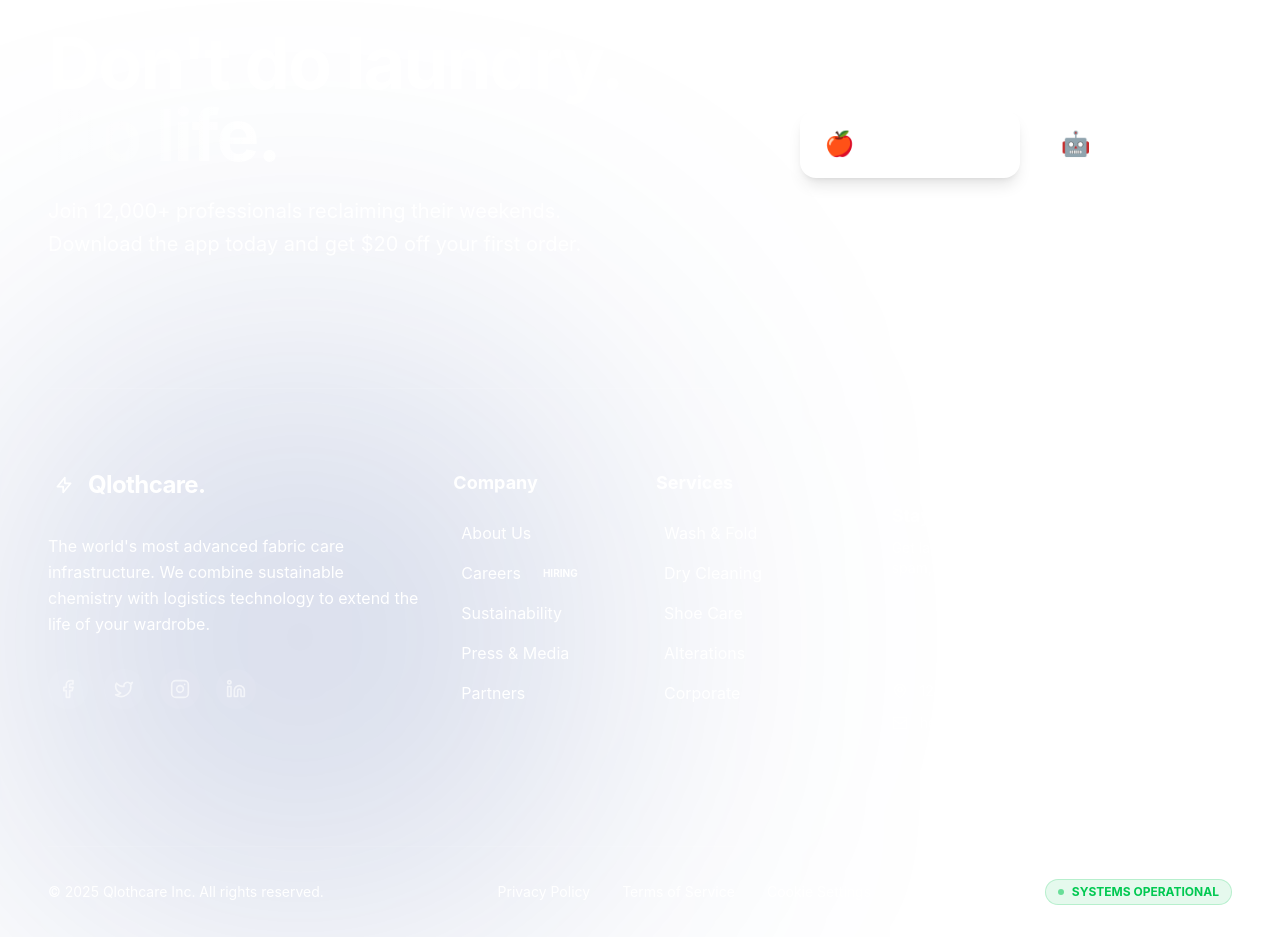
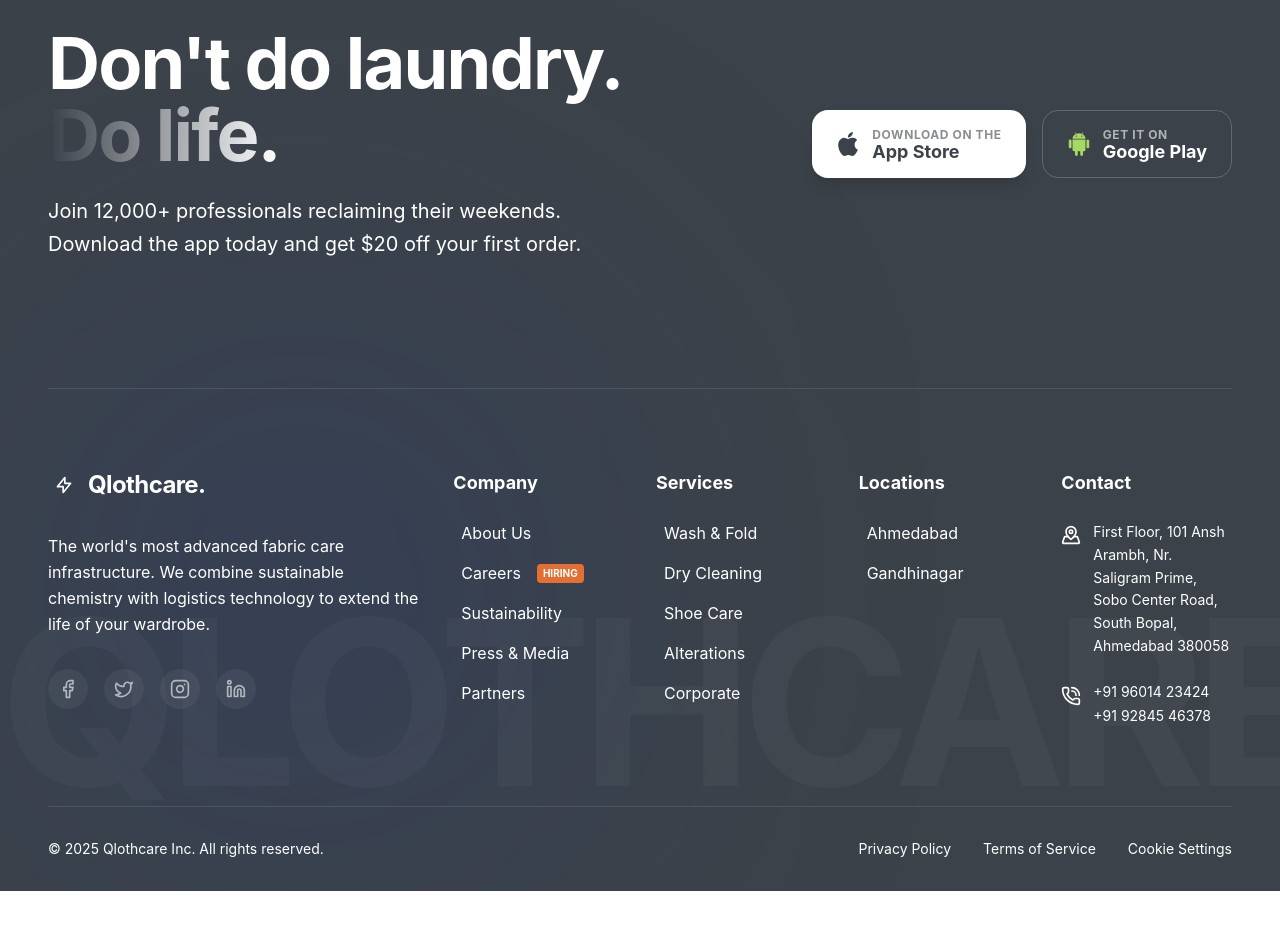
Before and after one commit to Mitesh-Amin01/qlothcare-final, a Next.js app: page /about-us in a window 1280 px wide. Shown: the part 4900-5837 px from the top of the page. After the commit the page ends 5791 px from the top, so only its background shows below. Built offline with nearby package versions, Linux system fonts and the light colour scheme.

Commit message:
Redesign Footer

```diff
--- a/src/components/layout/Footer.jsx
+++ b/src/components/layout/Footer.jsx
@@ -1,16 +1,19 @@
 import React from 'react';
-import { Facebook, Twitter, Instagram, Linkedin, Send, ArrowRight, Smartphone, MapPin, Mail } from 'lucide-react';
+import {
+  Facebook, Twitter, Instagram, Linkedin,
+  ArrowRight, MapPinnedIcon, PhoneCall
+} from 'lucide-react';
 
 const Footer = () => {
   return (
-    <footer className="bg-clothcare-navy text-white font-sans relative overflow-hidden">
+    <footer className="bg-clothcare-dark text-white font-sans relative overflow-hidden">
 
       {/* =========================
           BACKGROUND ELEMENTS
       ========================= */}
       {/* Giant Watermark */}
-      <div className="absolute bottom-0 left-0 w-full overflow-hidden pointer-events-none select-none opacity-[0.03]">
-        <h1 className="text-[15vw] font-bold text-white leading-none tracking-tighter text-center translate-y-1/4">
+      <div className="absolute bottom-[130px] left-0 w-full pointer-events-none select-none opacity-[0.03] ">
+        <h1 className="text-[18vw] font-bold text-white leading-none tracking-tighter text-center translate-y-1/4">
           QLOTHCARE
         </h1>
       </div>
@@ -23,7 +26,6 @@
 
         {/* =========================
             PART 1: THE "BIG" CTA
-            This sits at the top of the footer, acting as the final push.
         ========================= */}
         <div className="py-24 lg:py-32 border-b border-white/10 flex flex-col lg:flex-row items-start lg:items-center justify-between gap-12">
           <div className="max-w-3xl">
@@ -40,18 +42,32 @@
           </div>
 
           <div className="flex flex-col sm:flex-row gap-4 w-full lg:w-auto">
-            {/* App Store Button Mockup */}
-            <button className="flex items-center gap-3 bg-white text-clothcare-navy px-6 py-4 rounded-xl hover:bg-clothcare-teal hover:text-white transition-all duration-300 shadow-lg group">
-              <span className="text-2xl">🍎</span>
+            {/* App Store Button */}
+            <button className="flex items-center gap-3 bg-white text-clothcare-dark px-6 py-4 rounded-xl hover:bg-white/10 hover:text-white transition-all duration-300 shadow-lg group">
+              <span className="text-2xl">
+                <svg xmlns="http://www.w3.org/2000/svg" viewBox="0 0 22.773 22.773" width="24" height="24" fill="currentColor">
+                  <path d="M15.769,0c0.053,0,0.106,0,0.162,0c0.13,1.606-0.483,2.806-1.228,3.675c-0.731,0.863-1.732,1.7-3.351,1.573 c-0.108-1.583,0.506-2.694,1.25-3.561C13.292,0.879,14.557,0.16,15.769,0z" />
+                  <path d="M20.67,16.716c0,0.016,0,0.03,0,0.045c-0.455,1.378-1.104,2.559-1.896,3.655c-0.723,0.995-1.609,2.334-3.191,2.334 c-1.367,0-2.275-0.879-3.676-0.903c-1.482-0.024-2.297,0.735-3.652,0.926c-0.155,0-0.31,0-0.462,0 c-0.995-0.144-1.798-0.932-2.383-1.642c-1.725-2.098-3.058-4.808-3.306-8.276c0-0.34,0-0.679,0-1.019 c0.105-2.482,1.311-4.5,2.914-5.478c0.846-0.52,2.009-0.963,3.304-0.765c0.555,0.086,1.122,0.276,1.619,0.464 c0.471,0.181,1.06,0.502,1.618,0.485c0.378-0.011,0.754-0.208,1.135-0.347c1.116-0.403,2.21-0.865,3.652-0.648 c1.733,0.262,2.963,1.032,3.723,2.22c-1.466,0.933-2.625,2.339-2.427,4.74C17.818,14.688,19.086,15.964,20.67,16.716z" />
+                </svg>
+              </span>
               <div className="text-left">
                 <p className="text-xs font-bold uppercase tracking-wider opacity-60">Download on the</p>
                 <p className="text-lg font-display font-bold leading-none">App Store</p>
               </div>
             </button>
 
-            {/* Google Play Button Mockup */}
+            {/* Google Play Button */}
             <button className="flex items-center gap-3 bg-transparent border border-white/20 text-white px-6 py-4 rounded-xl hover:bg-white/10 transition-all duration-300 group">
-              <span className="text-2xl">🤖</span>
+              <span className="text-2xl">
+                <svg xmlns="http://www.w3.org/2000/svg" viewBox="-146 129 218 256" width="24" height="24" fill="#A6D864">
+                  <g>
+                    <path d="M-2.9,150.4l2.8-4.2l2.8-4.1l6.2-9.3c0.8-1.1,0.5-2.7-0.7-3.4c-1.1-0.8-2.7-0.5-3.4,0.7l-6.6,9.9l-2.8,4.2l-2.8,4.2 c-9-3.5-18.9-5.4-29.5-5.4c-10.5,0-20.5,1.9-29.5,5.4l-2.8-4.2L-72,140l-6.6-9.9c-0.8-1.1-2.3-1.4-3.4-0.7 c-1.1,0.8-1.4,2.3-0.7,3.4l6.2,9.3l2.8,4.1l2.8,4.2c-21,9.8-35.3,28.3-35.3,49.6H32.5C32.4,178.7,18.2,160.2-2.9,150.4z M-66.7,180.1c-4.1,0-7.4-3.3-7.4-7.4c0-4.1,3.3-7.4,7.4-7.4c4.1,0,7.4,3.3,7.4,7.4S-62.6,180.1-66.7,180.1z M-7.3,180.1 c-4.1,0-7.4-3.3-7.4-7.4c0-4.1,3.3-7.4,7.4-7.4c4.1,0,7.4,3.3,7.4,7.4C0.2,176.8-3.1,180.1-7.3,180.1z" />
+                    <path d="M-105.3,209.8l-1.1,0.1v12.3v10.1v86.6c0,8.7,7,15.7,15.7,15.7h11.3c-0.4,1.3-0.6,2.7-0.6,4.1v0.8v5v25.6 c0,8.2,6.7,14.9,14.9,14.9s14.9-6.7,14.9-14.9v-25.6v-5v-0.8c0-1.4-0.2-2.8-0.6-4.1h27.6c-0.4,1.3-0.6,2.7-0.6,4.1v0.8v5v25.6 c0,8.2,6.7,14.9,14.9,14.9c8.2,0,14.9-6.7,14.9-14.9v-25.6v-5v-0.8c0-1.4-0.2-2.8-0.6-4.1h11.3c8.7,0,15.7-7,15.7-15.7v-86.6v-10.1 v-12.4h-1.1H-105.3z" />
+                    <path d="M-131.1,209.9c-8.2,0-14.9,6.7-14.9,14.9v63.6c0,8.2,6.7,14.9,14.9,14.9c8.2,0,14.9-6.7,14.9-14.9v-63.6 C-116.3,216.5-122.9,209.9-131.1,209.9z" />
+                    <path d="M57.2,209.9c-8.2,0-14.9,6.7-14.9,14.9v63.6c0,8.2,6.7,14.9,14.9,14.9s14.9-6.7,14.9-14.9v-63.6 C72,216.5,65.4,209.9,57.2,209.9z" />
+                  </g>
+                </svg>
+              </span>
               <div className="text-left">
                 <p className="text-xs font-bold uppercase tracking-wider opacity-60">Get it on</p>
                 <p className="text-lg font-display font-bold leading-none">Google Play</p>
@@ -65,22 +81,19 @@
         ========================= */}
         <div className="py-20 grid grid-cols-1 md:grid-cols-2 lg:grid-cols-12 gap-12 lg:gap-8">
 
-          {/* Brand Column (Cols 1-4) */}
+          {/* Brand Column */}
           <div className="lg:col-span-4 space-y-8">
             <div className="flex items-center gap-2">
               <div className="w-8 h-8 bg-clothcare-teal rounded-lg flex items-center justify-center">
-                 {/* Simple Icon */}
                  <svg className="w-5 h-5 text-white" fill="none" viewBox="0 0 24 24" stroke="currentColor"><path strokeLinecap="round" strokeLinejoin="round" strokeWidth={2} d="M13 10V3L4 14h7v7l9-11h-7z" /></svg>
               </div>
               <span className="font-display text-2xl font-bold tracking-tight">
                 Qlothcare<span className="text-clothcare-teal">.</span>
               </span>
             </div>
-
             <p className="text-clothcare-tealSoft/60 leading-relaxed max-w-sm">
               The world's most advanced fabric care infrastructure. We combine sustainable chemistry with logistics technology to extend the life of your wardrobe.
             </p>
-
             <div className="flex gap-4">
                <SocialLink icon={<Facebook size={20} />} />
                <SocialLink icon={<Twitter size={20} />} />
@@ -89,7 +102,6 @@
             </div>
           </div>
 
-          {/* Links Column 1 */}
           <div className="lg:col-span-2">
             <h4 className="font-display font-bold text-lg mb-6">Company</h4>
             <ul className="space-y-4 text-clothcare-tealSoft/60">
@@ -101,7 +113,6 @@
             </ul>
           </div>
 
-          {/* Links Column 2 */}
           <div className="lg:col-span-2">
             <h4 className="font-display font-bold text-lg mb-6">Services</h4>
             <ul className="space-y-4 text-clothcare-tealSoft/60">
@@ -113,56 +124,50 @@
             </ul>
           </div>
 
-          {/* Newsletter Column (Cols 9-12) */}
-          <div className="lg:col-span-4 bg-white/5 p-8 rounded-2xl border border-white/5">
-             <h4 className="font-display font-bold text-lg mb-2">Stay Fresh</h4>
-             <p className="text-sm text-clothcare-tealSoft/60 mb-6">
-               Get laundry hacks and exclusive offers. No spam, we promise.
-             </p>
-
-             <div className="flex gap-2 mb-4">
-                <input
-                  type="email"
-                  placeholder="Enter your email"
-                  className="bg-white/10 border border-white/10 text-white text-sm rounded-lg px-4 py-3 w-full focus:outline-none focus:border-clothcare-teal transition-colors placeholder-white/30"
-                />
-                <button className="bg-clothcare-teal text-white p-3 rounded-lg hover:bg-clothcare-tealDark transition-colors">
-                  <Send size={18} />
-                </button>
-             </div>
-
-             <div className="space-y-3 pt-4 border-t border-white/10">
-                <div className="flex items-center gap-3 text-sm text-clothcare-tealSoft/60">
-                   <MapPin size={16} className="text-clothcare-teal" />
-                   <span>123 Fabric Lane, Innovation City</span>
-                </div>
-                <div className="flex items-center gap-3 text-sm text-clothcare-tealSoft/60">
-                   <Mail size={16} className="text-clothcare-teal" />
-                   <span>hello@qlothcare.com</span>
-                </div>
-             </div>
+          <div className="lg:col-span-2">
+            <h4 className="font-display font-bold text-lg mb-6">Locations</h4>
+            <ul className="space-y-4 text-clothcare-tealSoft/60">
+              <FooterLink text="Ahmedabad" />
+              <FooterLink text="Gandhinagar" />
+            </ul>
           </div>
 
+          <div className="lg:col-span-2">
+            <h4 className="font-display font-bold text-lg mb-6">Contact</h4>
+            <ul className="space-y-6 text-clothcare-tealSoft/60">
+              <li className="flex items-start gap-3">
+                <div className="mt-1 shrink-0 text-clothcare-tealSoft">
+                  <MapPinnedIcon size={20} />
+                </div>
+                <span className="leading-relaxed text-sm">
+                  First Floor, 101 Ansh Arambh, Nr. Saligram Prime, <br />
+                  Sobo Center Road, South Bopal, Ahmedabad 380058
+                </span>
+              </li>
+              <li className="flex items-start gap-3">
+                <div className="mt-1 shrink-0 text-clothcare-tealSoft">
+                  <PhoneCall size={20} />
+                </div>
+                <div className="flex flex-col gap-1 text-sm">
+                  <a href="tel:+919601423424" className="hover:text-clothcare-teal transition-colors">+91 96014 23424</a>
+                  <a href="tel:+919284546378" className="hover:text-clothcare-teal transition-colors">+91 92845 46378</a>
+                </div>
+              </li>
+            </ul>
+          </div>
         </div>
 
         {/* =========================
             PART 3: BOTTOM BAR
         ========================= */}
         <div className="py-8 border-t border-white/10 flex flex-col md:flex-row justify-between items-center gap-4 text-sm text-clothcare-tealSoft/40">
-          <div>
-            &copy; 2025 Qlothcare Inc. All rights reserved.
-          </div>
+          <div>&copy; 2025 Qlothcare Inc. All rights reserved.</div>
           <div className="flex gap-8">
              <a href="#" className="hover:text-white transition-colors">Privacy Policy</a>
              <a href="#" className="hover:text-white transition-colors">Terms of Service</a>
              <a href="#" className="hover:text-white transition-colors">Cookie Settings</a>
           </div>
-          <div className="flex items-center gap-2 px-3 py-1 rounded-full bg-green-500/10 border border-green-500/20">
-             <span className="w-1.5 h-1.5 rounded-full bg-green-500 animate-pulse"></span>
-             <span className="text-green-500 text-xs font-bold uppercase">Systems Operational</span>
-          </div>
         </div>
-
       </div>
     </footer>
   );
@@ -170,20 +175,20 @@
 
 // Helper Components
 const SocialLink = ({ icon }) => (
-  <a href="#" className="w-10 h-10 rounded-full bg-white/5 flex items-center justify-center hover:bg-clothcare-teal hover:text-white transition-all duration-300 text-white/60">
+  <a href="#" className="w-10 h-10 rounded-full bg-white/5 flex items-center justify-center hover:bg-clothcare-primary hover:text-white transition-all duration-300 text-white/60">
     {icon}
   </a>
 );
 
 const FooterLink = ({ text, badge }) => (
   <li className="group">
-    <a href="#" className="flex items-center gap-2 hover:text-clothcare-teal transition-colors duration-300">
+    <a href="#" className="flex items-center gap-2 hover:text-clothcare-primary transition-colors duration-300">
       <span className="w-0 overflow-hidden group-hover:w-3 transition-all duration-300">
          <ArrowRight size={12} />
       </span>
       {text}
       {badge && (
-        <span className="text-[10px] font-bold uppercase bg-clothcare-teal text-white px-1.5 py-0.5 rounded ml-2">
+        <span className="text-[10px] font-bold uppercase bg-clothcare-primary text-white px-1.5 py-0.5 rounded ml-2">
           {badge}
         </span>
       )}
```
